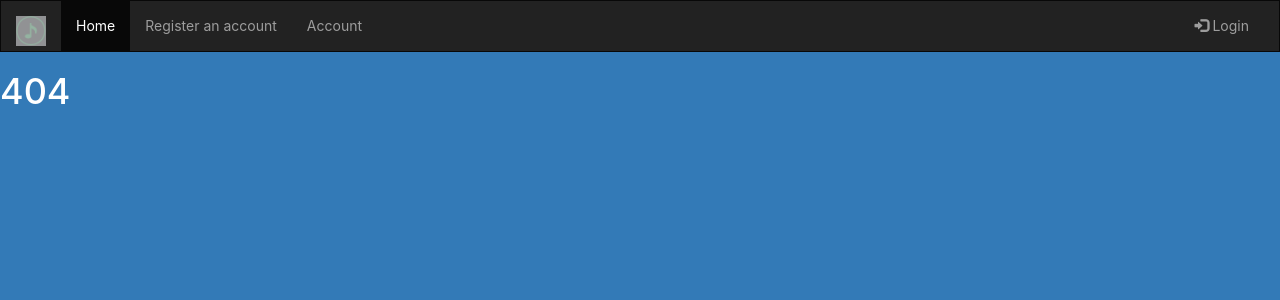
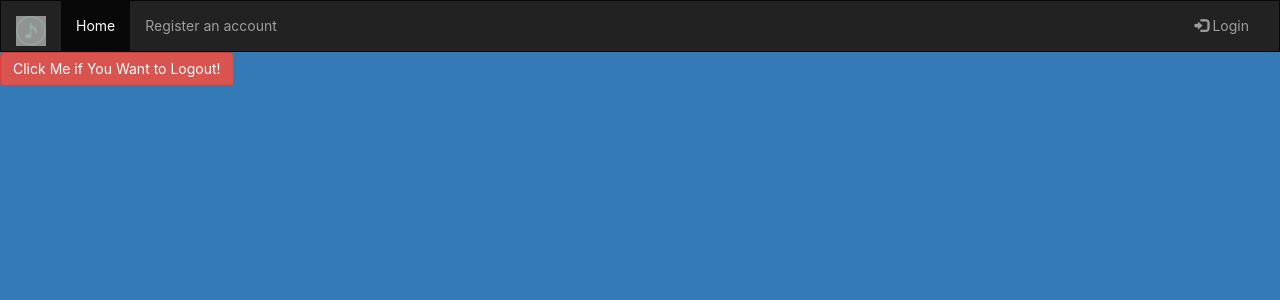
Before and after one commit to 3u4ia/FullStackWebProject, a React (Create React App) app in the folder my-react-app/: page /logout in a window 1280 px wide. Before the commit this address had no page. Shown: the top 300 px of the page. Built offline with nearby package versions, Linux system fonts and the light colour scheme.

Commit message:
Registration and Logout and Login and Account LINKs now show up and disappear

```diff
--- a/my-react-app/src/App.js
+++ b/my-react-app/src/App.js
@@ -1,26 +1,27 @@
+import {useState} from "react";
 import { BrowserRouter, Routes, Route } from "react-router-dom";
 import './App.css';
 import './CSS Modules/HomePage.css'
 
+import LogoutPage from "./components/LogoutPage";
 import ErrorPage from "./components/ErrorPage";
-import LayoutObj from "./components/Layout";
+import Layout from "./components/Layout";
 import RegistrationForm from "./components/Registration";
 import AccountForm from "./components/AccountFields";
 import LoginForm from "./components/LoginPage";
 import HomeForm from "./components/HomePage";
 
-
-
-
 function App() {
+  const [ isLoggedIn, setIsLoggedIn ] = useState(false);
   return (
       <BrowserRouter>
         <Routes>
-          <Route path="/" element={<LayoutObj/>}>
+          <Route path="/" element={<Layout isLoggedIn={isLoggedIn}/>}>
               <Route index element={<HomeForm/>}/>
               <Route  path="accountFields" element={<AccountForm/>}/>
-              <Route path="loginPage" element={<LoginForm/>}/>
-              <Route path="registration" element={<RegistrationForm/>}/>
+              <Route path="loginPage" element={<LoginForm setIsLoggedIn={setIsLoggedIn}/>}/>
+              <Route path="registration" element={<RegistrationForm setIsLoggedIn={setIsLoggedIn}/>}/>
+              <Route path="logout" element={<LogoutPage/>}/>
               <Route path="*" element={<ErrorPage/>}/>
           </Route>
         </Routes>
--- a/my-react-app/src/components/Layout.js
+++ b/my-react-app/src/components/Layout.js
@@ -1,6 +1,9 @@
 import {Link, Outlet} from "react-router-dom";
 import Logo from "../Images/Logo.png";
-const LayoutObj = () => {
+
+
+const Layout = (props) => {
+    const {isLoggedIn} = props;
     return (
         <>
             <nav className="navbar navbar-inverse">
@@ -16,11 +19,24 @@ const LayoutObj = () => {
                     <div className="collapse navbar-collapse" id="myNavbar">
                         <ul className="nav navbar-nav">
                             <li className="active"><Link to="/">Home</Link></li>
-                            <li><Link to="/registration">Register an account</Link></li>
-                            <li><Link to="/accountFields">Account</Link></li>
+                            {!isLoggedIn &&
+                                <li><Link to="/registration">Register an account</Link></li>
+                            }
+                            {isLoggedIn &&
+                                <li><Link to="/accountFields">Account</Link></li>
+                            }
+
                         </ul>
                         <ul className="nav navbar-nav navbar-right">
-                            <li><Link to="/loginPage"><span className="glyphicon glyphicon-log-in"></span> Login</Link></li>
+                            {isLoggedIn &&
+                                <li><Link to="/logout">Logout</Link></li>
+
+                            }
+                            {!isLoggedIn &&
+                                <li>
+                                    <Link to="/loginPage"><span className="glyphicon glyphicon-log-in"></span> Login</Link>
+                                </li>
+                            }
                         </ul>
                     </div>
                 </div>
@@ -29,4 +45,4 @@ const LayoutObj = () => {
         </>
     );
 }
-export default LayoutObj;
+export default Layout;
--- a/my-react-app/src/components/LoginPage.js
+++ b/my-react-app/src/components/LoginPage.js
@@ -1,12 +1,20 @@
 
-function LoginForm() {
+function LoginForm(props) {
+
+    const {isLoggedIn} = props;
+    const {setIsLoggedIn} = props;
+    const handleSubmit = async (event) => {
+        event.preventDefault();
+        setIsLoggedIn(true);
+    }
+
         return (
             <>
                 <div className="container-fluid">
                     <div className="row">
                         <h1 className="col-md-12 text-center">Login</h1>
                         <div className="col-md-3"></div>
-                    <form method="POST" className="col-md-6">
+                        <form method="POST" className="col-md-6" onSubmit={handleSubmit}>
                             <div className="form-group">
                                 <label htmlFor="username">Username: </label>
                                 <input type="text" className="form-control" name="username" id="username"/>
--- /dev/null
+++ b/my-react-app/src/components/LogoutPage.js
@@ -0,0 +1,17 @@
+const LogoutPage = (props) => {
+    const { setIsLoggedIn } = props;
+
+    const handleClick = async(event) => {
+        event.preventDefault();
+        setIsLoggedIn(false);
+    }
+    return(
+        <form>
+            <button type="submit" className="btn btn-danger" onSubmit={handleClick}>
+                Click Me if You Want to Logout!
+            </button>
+        </form>
+    );
+}
+
+export default LogoutPage;
```
Lines whose indentation alone changed are shown as unchanged.
